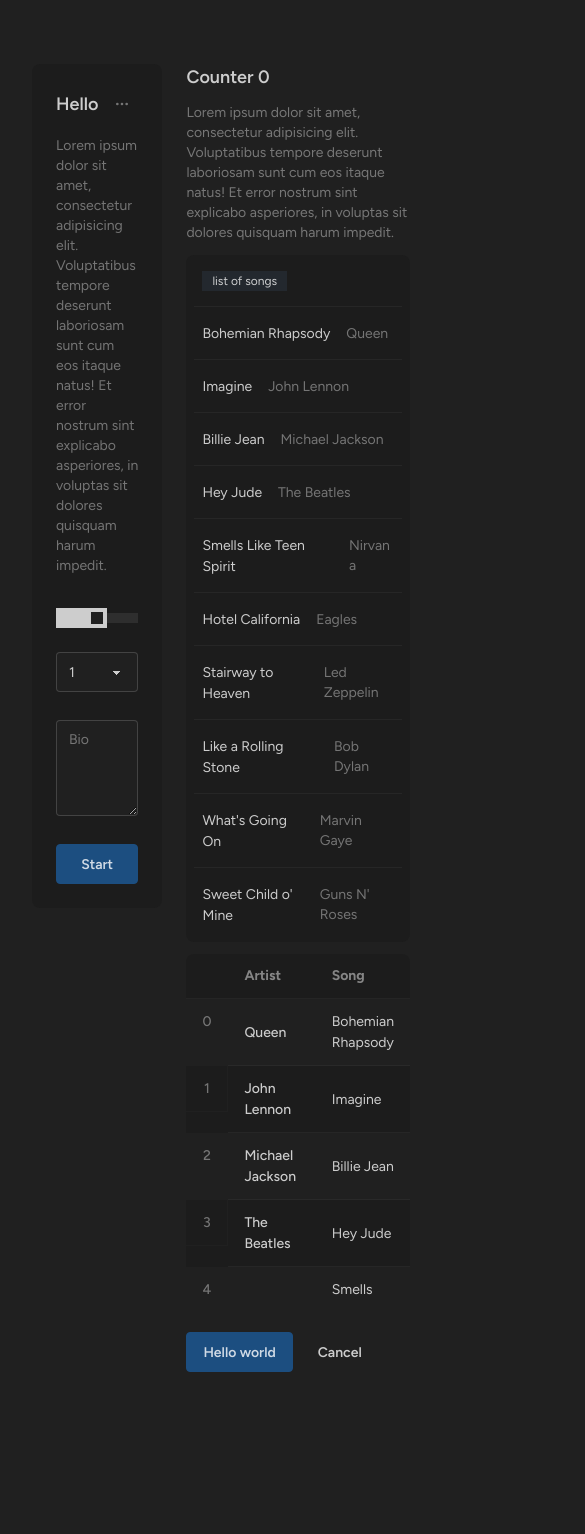
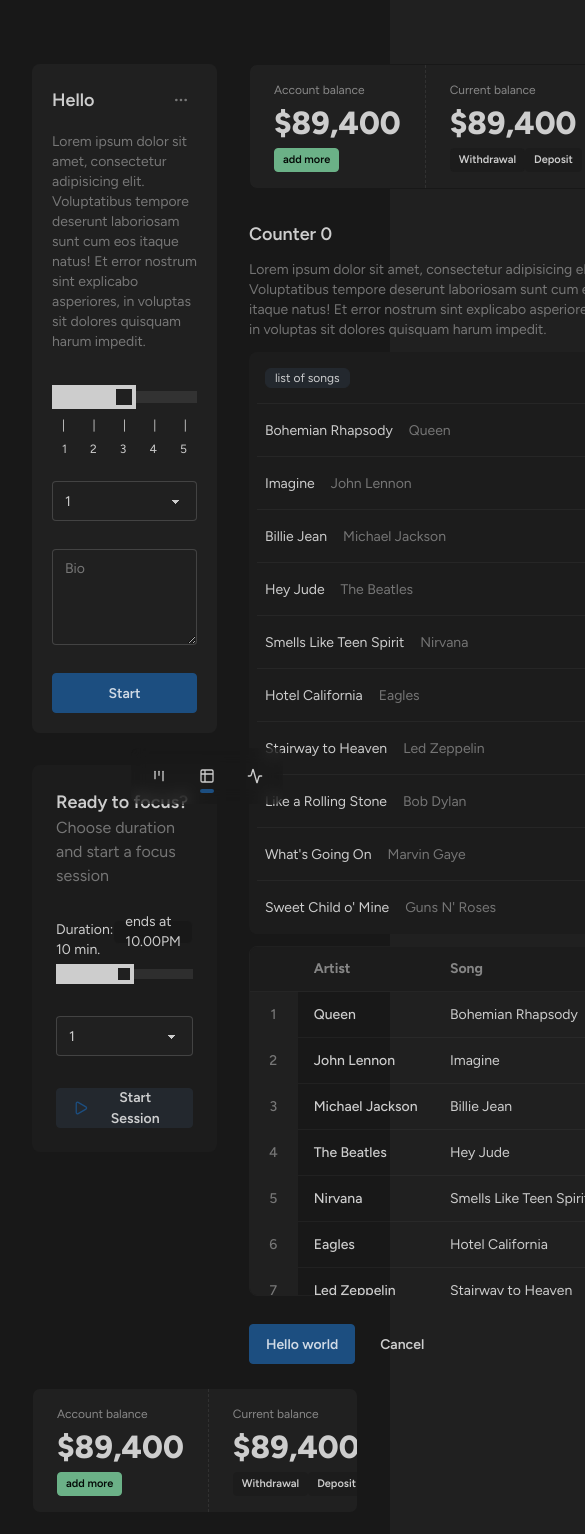
Before and after one commit to vaujan/deepflow, a Next.js app: page / in a window 390 px wide. Shown: the top 1534 px of the page, 585 px wide, since content can reach past the window. Before the commit the page ends 1436 px from the top, so only its background shows below. Built offline with nearby package versions, Linux system fonts and the light colour scheme.

Commit message:
update layout

```diff
--- a/src/app/page.tsx
+++ b/src/app/page.tsx
@@ -3,22 +3,38 @@ import Sidebar from "../components/ui/sidebar";
 import LeftCard from "../components/ui/left-card";
 import RightCard from "../components/ui/right-card";
 import Dock from "../components/ui/dock";
+import Stats from "../components/ui/stats";
+import DeepWork from "../components/ui/deepwork";
 
 export default function Page() {
 	return (
-		<div className="min-h-screen flex flex-col lg:flex-row">
+		<div className="min-h-screen bg-base-300 flex flex-col lg:flex-row">
 			<Sidebar />
-			<main className="w-full relative flex gap-6 flex-1 items-start justify-center ">
-				<div className="max-w-8xl flex gap-6 w-full px-8 py-16">
-					{/* Card */}
-					<LeftCard />
-					{/*  Card */}
-					<RightCard />
+			<main className="w-full relative flex flex-col gap-6 flex-1 items-center justify-start ">
+				{/* Container */}
+				<div className="max-w-8xl flex flex-col gap-6 w-full px-8 py-16">
+					<div className="w-full gap-8 flex">
+						{/* Card */}
+						<div className="flex flex-col gap-8">
+							<LeftCard />
+							<DeepWork />
+						</div>
+						{/*  Card */}
+						<div className="flex flex-col gap-8">
+							<Stats />
+							<RightCard />
+						</div>
+					</div>
+
+					<div className="w-full flex">
+						{/* Card */}
+						<Stats />
+					</div>
 				</div>
 
-				{/* <div className="font-medium absolute w-32 left-10 bottom-10">
+				<div className="font-medium sticky w-32 bottom-10">
 					<Dock />
-				</div> */}
+				</div>
 			</main>
 		</div>
 	);
--- /dev/null
+++ b/src/components/ui/deepwork.tsx
@@ -0,0 +1,36 @@
+import { Play } from "lucide-react";
+import React from "react";
+
+export default function DeepWork() {
+	return (
+		<div className="card bg-base-200 p-6 gap-8">
+			<div className="flex flex-col">
+				<h1 className="card-title">Ready to focus?</h1>
+				<p className="text-base-content/50">
+					Choose duration and start a focus session
+				</p>
+			</div>
+
+			<div className="flex flex-col gap-1">
+				<div className="flex text-sm justify-between">
+					<p>Duration: 10 min.</p>
+					<p className="badge bg-base-300 rounded-md">ends at 10.00PM</p>
+				</div>
+				<input type="range" className="range range-sm w-full" />
+			</div>
+
+			<select defaultValue="Pick a color" className="select w-full">
+				<option disabled={true}>Your focus level</option>
+				<option>1</option>
+				<option>2</option>
+				<option>3</option>
+			</select>
+
+			<div className="card-actions">
+				<button className="btn btn-block btn-neutral">
+					<Play className="size-4 text-primary" /> Start Session
+				</button>
+			</div>
+		</div>
+	);
+}
--- a/src/components/ui/dock.tsx
+++ b/src/components/ui/dock.tsx
@@ -3,18 +3,37 @@ import { ActivityIcon, Kanban, Table2 } from "lucide-react";
 
 export default function Dock() {
 	return (
-		<div className="p-2 rounded-box w-fit bg-base-300 flex gap-3">
-			<button className="btn btn-ghost btn-square">
-				<Kanban />
-			</button>
+		<div className="p-2 rounded-box w-fit  bg-base-300/50 backdrop-blur-sm flex gap-2">
+			<div className="tooltip">
+				<div className="tooltip-content">
+					<div className="card p-2 gap-3">
+						<span>Note</span>
+					</div>
+				</div>
+				<button className="btn btn-ghost btn-square">
+					<Kanban className="w-4 h-4" />
+				</button>
+			</div>
 
-			<button className="btn btn-ghost btn-square">
-				<Table2 />
-			</button>
+			<div className="tooltip">
+				<div className="tooltip-content">
+					<span>Kanban Board</span>
+				</div>
+				<button className="relative btn btn-ghost btn-square">
+					<Table2 className="w-4 h-4" />
+					{/* Active indicator */}
+					<div className="w-[14px] hover:animate-pulse absolute bottom-0.5 rounded-box h-1 bg-primary"></div>
+				</button>
+			</div>
 
-			<button className="btn btn-ghost btn-square">
-				<ActivityIcon />
-			</button>
+			<div className="tooltip">
+				<div className="tooltip-content">
+					<span>Tasks</span>
+				</div>
+				<button className="btn btn-ghost btn-square">
+					<ActivityIcon className="w-4 h-4" />
+				</button>
+			</div>
 		</div>
 	);
 }
--- a/src/components/ui/left-card.tsx
+++ b/src/components/ui/left-card.tsx
@@ -7,7 +7,7 @@ export default function LeftCard() {
 	const [count, setCount] = React.useState(0);
 
 	return (
-		<div className="card p-6 gap-8 bg-base-200 max-w-[550px] w-full h-full">
+		<div className="card p-5 gap-8 bg-base-100 max-w-[550px] w-full">
 			<div className="flex flex-col gap-4">
 				<div className="card-title flex justify-between">
 					<h1>Hello</h1>
@@ -15,8 +15,8 @@ export default function LeftCard() {
 						<summary className="btn btn-circle text-base-content/50 btn-ghost btn-sm">
 							<Ellipsis className="w-4 h-4" />
 						</summary>
-						<div className="card bg-base-200 border-base-300 dropdown-content z-1 w-52 p-2 shadow-sm">
-							<h1>Hello world</h1>
+						<div className="card bg-base-100 border-base-200 border dropdown-content z-1 w-52 p-2 shadow-md">
+							<h1 className="text-sm text-base-content/50">Hello world</h1>
 						</div>
 					</details>
 				</div>
@@ -28,12 +28,29 @@ export default function LeftCard() {
 				</p>
 			</div>
 			<div className="flex flex-col gap-6">
-				<input
-					type="range"
-					min={0}
-					max={100}
-					className="range range-sm w-full"
-				/>
+				<div className="w-full">
+					<input
+						type="range"
+						min={0}
+						max="100"
+						step={25}
+						className="range w-full"
+					/>
+					<div className="flex justify-between px-2.5 mt-2 text-xs">
+						<span>|</span>
+						<span>|</span>
+						<span>|</span>
+						<span>|</span>
+						<span>|</span>
+					</div>
+					<div className="flex justify-between px-2.5 mt-2 text-xs">
+						<span>1</span>
+						<span>2</span>
+						<span>3</span>
+						<span>4</span>
+						<span>5</span>
+					</div>
+				</div>
 
 				<select defaultValue="Pick a color" className="select w-full">
 					<option disabled={true}>Your focus level</option>
--- a/src/components/ui/right-card.tsx
+++ b/src/components/ui/right-card.tsx
@@ -1,5 +1,6 @@
 "use client";
 
+import { Plus } from "lucide-react";
 import React from "react";
 
 export default function RightCard() {
@@ -30,22 +31,24 @@ export default function RightCard() {
 			<div className="flex flex-col lg:flex-row w-full gap-3">
 				<ul className="list bg-base-200 rounded-box w-full">
 					<li className="list-row">
-						<div className="badge badge-neutral badge-sm">list of songs</div>
+						<div className="badge badge-neutral rounded-md badge-sm">
+							list of songs
+						</div>
 					</li>
 					{songs.map((song) => (
-						<li className="list-row flex items-center">
+						<li key={song.id} className="list-row flex items-center">
 							{song.title}
 							<p className="text-sm text-base-content/50">{song.artist}</p>
 						</li>
 					))}
 				</ul>
 				<div className="overflow-x-auto w-full">
-					<div className="flex overflow-y-auto max-h-[350px] rounded-box overflow-hidden">
-						<table className="table table-zebra table-pin-rows table-pin-cols table-md overflow-y-auto">
+					<div className="flex overflow-y-auto max-h-[350px] border border-base-100 rounded-box overflow-hidden">
+						<table className="table table-pin-rows table-pin-cols table-md overflow-y-auto">
 							{/* head */}
 							<thead>
 								<tr className="text-sm">
-									<th className="w-0 bg-base-300/50 hover:bg-base-300"></th>
+									<th className="w-0 p-0 bg-base-300/50 hover:bg-base-300"></th>
 									<th className="bg-base-300/50 hover:bg-base-300">Artist</th>
 									<th className="bg-base-300/50 hover:bg-base-300">Song</th>
 								</tr>
@@ -53,9 +56,9 @@ export default function RightCard() {
 							<tbody>
 								{/* row 1 */}
 								{songs.map((song, index) => (
-									<tr>
+									<tr key={song.id}>
 										<th className="border-r border-base-100 text-base-content/50 font-medium items-center justify-center flex">
-											{index}
+											{index + 1}
 										</th>
 										<td className="font-medium">{song.artist}</td>
 										<td>{song.title}</td>
--- /dev/null
+++ b/src/components/ui/session-card.tsx
@@ -0,0 +1,35 @@
+import { Play } from "lucide-react";
+import React from "react";
+
+export default function SessionCard() {
+	return (
+		<div className="card max-w-xl w-full bg-base-200 p-6 gap-8">
+			<div className="flex flex-col">
+				<h1 className="card-title">Ready to focus?</h1>
+				<p className="text-base-content/50">
+					Choose duration and start a focus session
+				</p>
+			</div>
+
+			<div className="flex flex-col gap-2">
+				<div className="flex text-sm justify-between">
+					<p className="font-medium">Duration: 10 min.</p>
+				</div>
+				<input type="range" step={10} className="range range-sm w-full" />
+			</div>
+
+			<select defaultValue="Pick a color" className="select w-full">
+				<option disabled={true}>Your focus level</option>
+				<option>1</option>
+				<option>2</option>
+				<option>3</option>
+			</select>
+
+			<div className="card-actions">
+				<button className="btn btn-block btn-neutral">
+					<Play className="size-4 text-primary" /> Start Session
+				</button>
+			</div>
+		</div>
+	);
+}
--- a/src/components/ui/sidebar.tsx
+++ b/src/components/ui/sidebar.tsx
@@ -59,7 +59,7 @@ export default function Sidebar() {
 								<li key={item.href}>
 									<a
 										href={item.href}
-										className="flex items-center gap-3 transition-colors duration-200"
+										className="flex border border-base-200  items-center gap-3 transition-colors duration-200"
 									>
 										<item.icon className="w-4 h-4 text-base-content/50" />
 										<span>{item.label}</span>
--- /dev/null
+++ b/src/components/ui/stats.tsx
@@ -0,0 +1,24 @@
+import React from "react";
+
+export default function Stats() {
+	return (
+		<div className="stats w-fit bg-base-100 border-base-300 border">
+			<div className="stat">
+				<div className="stat-title">Account balance</div>
+				<div className="stat-value">$89,400</div>
+				<div className="stat-actions">
+					<button className="btn btn-xs btn-success">add more</button>
+				</div>
+			</div>
+
+			<div className="stat">
+				<div className="stat-title">Current balance</div>
+				<div className="stat-value">$89,400</div>
+				<div className="stat-actions">
+					<button className="btn btn-xs">Withdrawal</button>
+					<button className="btn btn-xs">Deposit</button>
+				</div>
+			</div>
+		</div>
+	);
+}
--- /dev/null
+++ b/src/hooks/useWidgets.tsx
@@ -0,0 +1,27 @@
+"use client";
+
+import React from "react";
+
+type Widgets = "note" | "kanban" | "tasks";
+
+/**
+ * useWidgets is a custom hook to manage the state of active widgets.
+ * It returns the current active widgets and a function to toggle a widget's active state.
+ */
+export default function useWidgets(): [Widgets[], (widget: Widgets) => void] {
+	const [activeWidgets, setActiveWidgets] = React.useState<Widgets[]>([]);
+
+	const toggleWidget = (widget: Widgets) => {
+		setActiveWidgets((prev) => {
+			if (prev.includes(widget)) {
+				// Remove widget if already active
+				return prev.filter((w) => w !== widget);
+			} else {
+				// Add widget if not active
+				return [...prev, widget];
+			}
+		});
+	};
+
+	return [activeWidgets, toggleWidget];
+}
```
